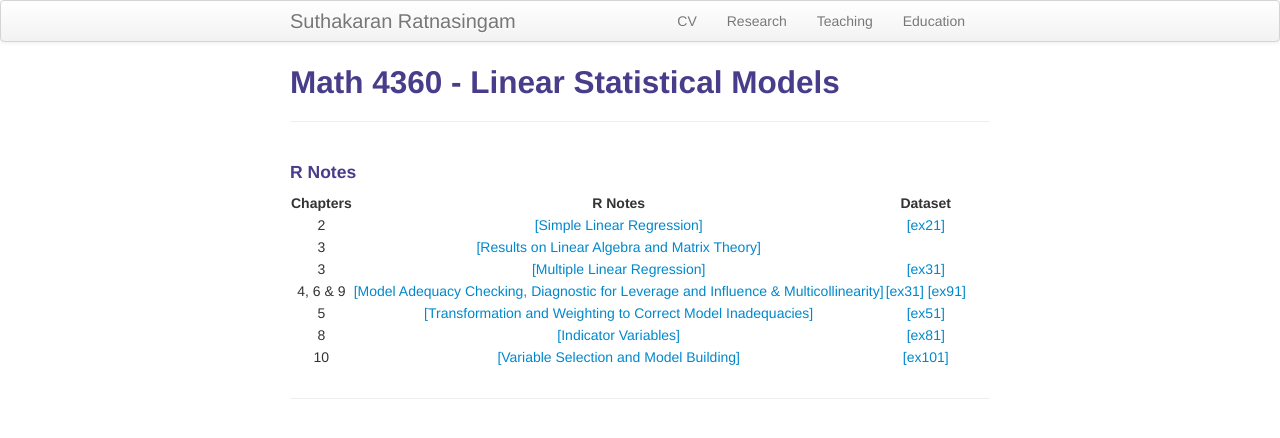
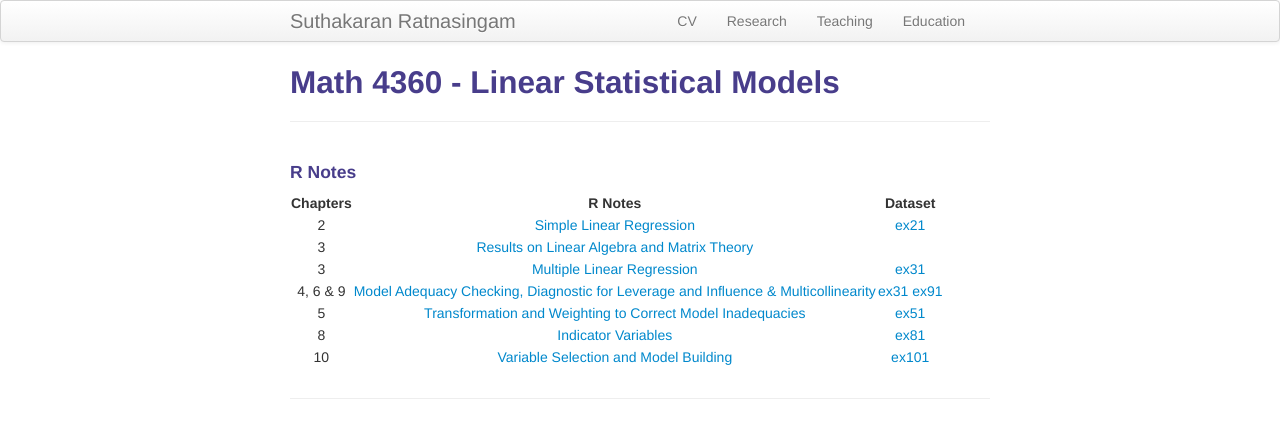
Before and after one commit to suthakaranr/suthakaranr.github.io, a Jekyll site: the page built from pages/Datasets4360.md, in a window 1280 px wide. Shown: the top 438 px of the page. Built offline with Jekyll 4.4.1, drawn with Linux system fonts in a browser that asks for light colours.

Commit message:
Update Datasets4360.md

```diff
--- a/pages/Datasets4360.md
+++ b/pages/Datasets4360.md
@@ -8,13 +8,13 @@ description: Linear Statistical Models
 
 | Chapters | R Notes |Dataset |
 | :---:         |     :---:      |     :---:      |
-|  2   | <a style="text-decoration:none" href="../assets/Data4360/RLabCh2.pdf" target="_blank" rel="noopener noreferrer">[Simple Linear Regression]</a>  |<a style="text-decoration:none" href="../assets/Data4360/ex21.txt" target="_blank" rel="noopener noreferrer">[ex21]</a>   |
-|  3   | <a style="text-decoration:none" href="../assets/Data4360/RLabCh31.pdf" target="_blank" rel="noopener noreferrer">[Results on Linear Algebra and Matrix Theory]</a>  |
-|  3   | <a style="text-decoration:none" href="../assets/Data4360/RLabCh3.pdf" target="_blank" rel="noopener noreferrer">[Multiple Linear Regression]</a>  | <a style="text-decoration:none" href="../assets/Data4360/ex31.txt" target="_blank" rel="noopener noreferrer">[ex31]</a>  |
-| 4, 6 & 9   | <a style="text-decoration:none" href="../assets/Data4360/RLabCh469.pdf" target="_blank" rel="noopener noreferrer">[Model Adequacy Checking, Diagnostic for Leverage and Influence & Multicollinearity]</a>  |<a style="text-decoration:none" href="../assets/Data4360/ex31.txt" target="_blank" rel="noopener noreferrer">[ex31]</a> <a style="text-decoration:none" href="../assets/Data4360/ex91.txt" target="_blank" rel="noopener noreferrer">[ex91]</a>    |
-|  5   | <a style="text-decoration:none" href="../assets/Data4360/RLabCh5.pdf" target="_blank" rel="noopener noreferrer">[Transformation and Weighting to Correct Model Inadequacies]</a>  | <a style="text-decoration:none" href="../assets/Data4360/ex51.txt" target="_blank" rel="noopener noreferrer">[ex51]</a>   |
-|  8   | <a style="text-decoration:none" href="../assets/Data4360/RLabCh8.pdf" target="_blank" rel="noopener noreferrer">[Indicator Variables]</a>  |<a style="text-decoration:none" href="../assets/Data4360/ex81.txt" target="_blank" rel="noopener noreferrer">[ex81]</a>   |
-|  10   | <a style="text-decoration:none" href="../assets/Data4360/RLabCh10.pdf" target="_blank" rel="noopener noreferrer">[Variable Selection and Model Building]</a>  |<a style="text-decoration:none" href="../assets/Data4360/ex101.txt" target="_blank" rel="noopener noreferrer">[ex101]</a>   |
+|  2   | <a style="text-decoration:none" href="../assets/Data4360/RLabCh2.pdf" target="_blank" rel="noopener noreferrer">Simple Linear Regression</a>  |<a style="text-decoration:none" href="../assets/Data4360/ex21.txt" target="_blank" rel="noopener noreferrer">ex21</a>   |
+|  3   | <a style="text-decoration:none" href="../assets/Data4360/RLabCh31.pdf" target="_blank" rel="noopener noreferrer">Results on Linear Algebra and Matrix Theory</a>  |
+|  3   | <a style="text-decoration:none" href="../assets/Data4360/RLabCh3.pdf" target="_blank" rel="noopener noreferrer">Multiple Linear Regression</a>  | <a style="text-decoration:none" href="../assets/Data4360/ex31.txt" target="_blank" rel="noopener noreferrer">ex31</a>  |
+| 4, 6 & 9   | <a style="text-decoration:none" href="../assets/Data4360/RLabCh469.pdf" target="_blank" rel="noopener noreferrer">Model Adequacy Checking, Diagnostic for Leverage and Influence & Multicollinearity</a>  |<a style="text-decoration:none" href="../assets/Data4360/ex31.txt" target="_blank" rel="noopener noreferrer">ex31</a> <a style="text-decoration:none" href="../assets/Data4360/ex91.txt" target="_blank" rel="noopener noreferrer">ex91</a>    |
+|  5   | <a style="text-decoration:none" href="../assets/Data4360/RLabCh5.pdf" target="_blank" rel="noopener noreferrer">Transformation and Weighting to Correct Model Inadequacies</a>  | <a style="text-decoration:none" href="../assets/Data4360/ex51.txt" target="_blank" rel="noopener noreferrer">ex51</a>   |
+|  8   | <a style="text-decoration:none" href="../assets/Data4360/RLabCh8.pdf" target="_blank" rel="noopener noreferrer">Indicator Variables</a>  |<a style="text-decoration:none" href="../assets/Data4360/ex81.txt" target="_blank" rel="noopener noreferrer">ex81</a>   |
+|  10   | <a style="text-decoration:none" href="../assets/Data4360/RLabCh10.pdf" target="_blank" rel="noopener noreferrer">Variable Selection and Model Building</a>  |<a style="text-decoration:none" href="../assets/Data4360/ex101.txt" target="_blank" rel="noopener noreferrer">ex101</a>   |
 
 
 
```
